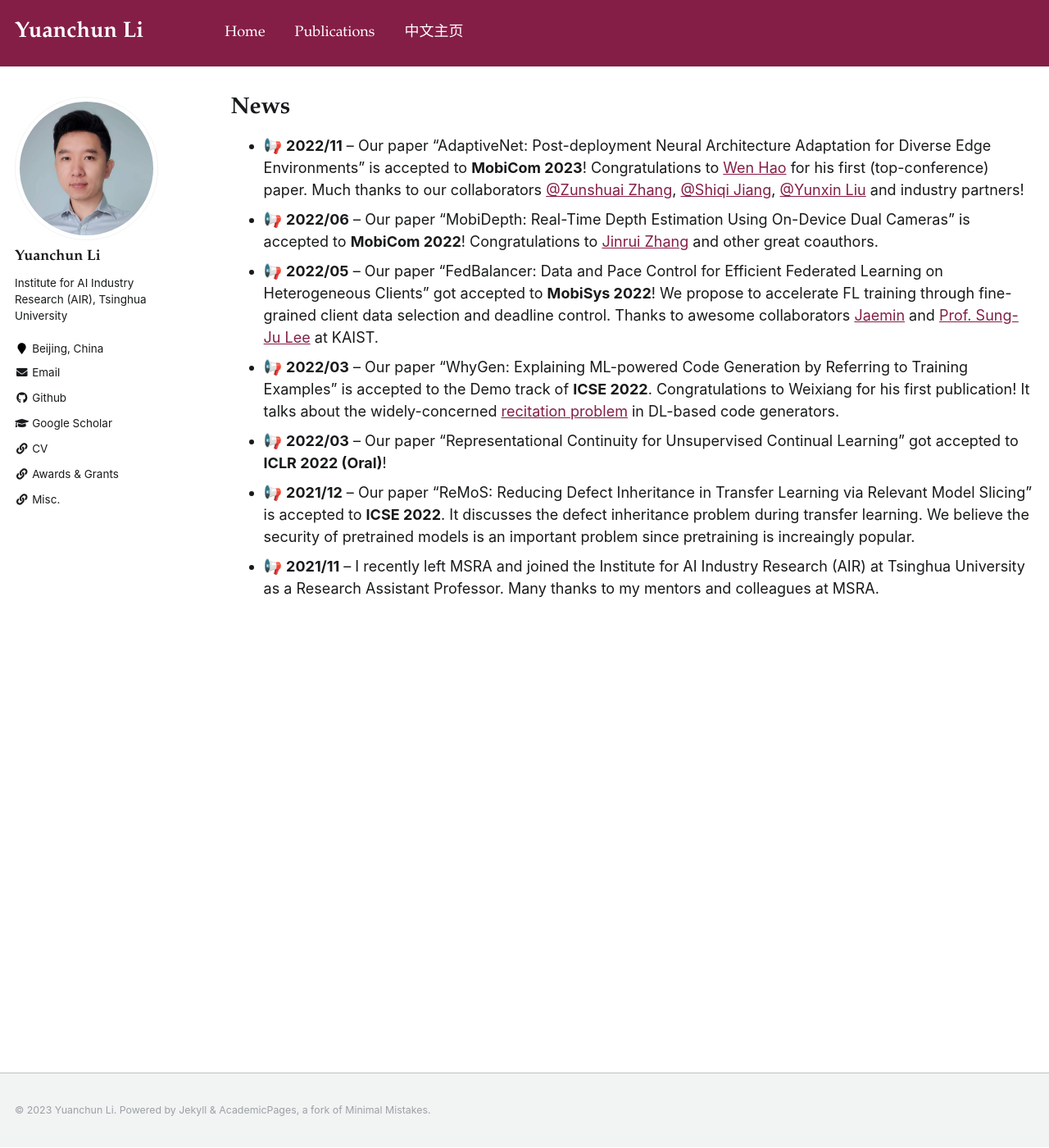
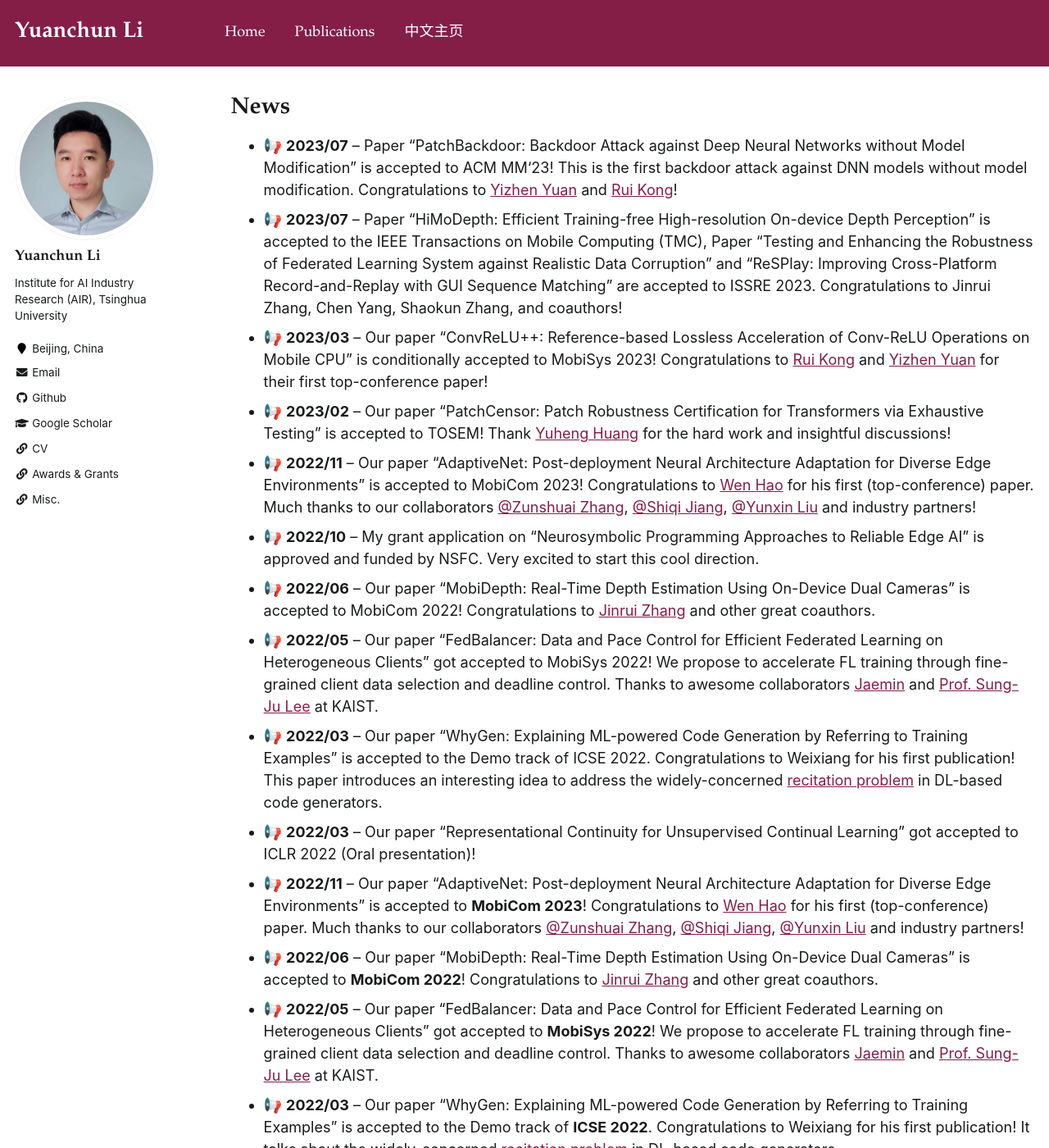
Before and after one commit to yuanchun-li/yuanchun-li.github.io, a Jekyll site: the page built from _pages/news.md, in a window 1280 px wide and 1400 px high. Shown: the whole window at 82% size. Built offline with Jekyll 4.4.1, drawn with Linux system fonts in a browser that asks for light colours; some of the changed text lies outside the part shown.

Commit message:
update homepage

```diff
--- a/_pages/news.md
+++ b/_pages/news.md
@@ -9,10 +9,20 @@ redirect_from:
 
 {% include base_path %}
 
+- 📢 **2023/07** -- Paper "PatchBackdoor: Backdoor Attack against Deep Neural Networks without Model Modification" is accepted to ACM MM‘23! This is the first backdoor attack against DNN models without model modification. Congratulations to [Yizhen Yuan](https://xaiveryuan.github.io) and [Rui Kong](https://rui-kong.github.io/)!
+- 📢 **2023/07** -- Paper "HiMoDepth: Efficient Training-free High-resolution On-device Depth Perception" is accepted to the IEEE Transactions on Mobile Computing (TMC), Paper "Testing and Enhancing the Robustness of Federated Learning System against Realistic Data Corruption" and "ReSPlay: Improving Cross-Platform Record-and-Replay with GUI Sequence Matching" are accepted to ISSRE 2023. Congratulations to Jinrui Zhang, Chen Yang, Shaokun Zhang, and coauthors!
+- 📢 **2023/03** -- Our paper "ConvReLU++: Reference-based Lossless Acceleration of Conv-ReLU Operations on Mobile CPU" is conditionally accepted to MobiSys 2023! Congratulations to [Rui Kong](https://rui-kong.github.io/) and [Yizhen Yuan](https://xaiveryuan.github.io) for their first top-conference paper!
+- 📢 **2023/02** -- Our paper "PatchCensor: Patch Robustness Certification for Transformers via Exhaustive Testing" is accepted to TOSEM! Thank [Yuheng Huang](https://scholar.google.com/citations?user=yXYsGnQAAAAJ) for the hard work and insightful discussions!
+- 📢 **2022/11** -- Our paper "AdaptiveNet: Post-deployment Neural Architecture Adaptation for Diverse Edge Environments" is accepted to MobiCom 2023! Congratulations to [Wen Hao](#) for his first (top-conference) paper. Much thanks to our collaborators [@Zunshuai Zhang](#), [@Shiqi Jiang](https://www.microsoft.com/en-us/research/people/shijiang/), [@Yunxin Liu](https://yunxinliu.github.io/) and industry partners!
+- 📢 **2022/10** -- My grant application on "Neurosymbolic Programming Approaches to Reliable Edge AI" is approved and funded by NSFC. Very excited to start this cool direction.
+- 📢 **2022/06** -- Our paper "MobiDepth: Real-Time Depth Estimation Using On-Device Dual Cameras" is accepted to MobiCom 2022! Congratulations to [Jinrui Zhang](https://zjr.eis.mobi/) and other great coauthors.
+- 📢 **2022/05** -- Our paper "FedBalancer: Data and Pace Control for Efficient Federated Learning on Heterogeneous Clients" got accepted to MobiSys 2022! We propose to accelerate FL training through fine-grained client data selection and deadline control. Thanks to awesome collaborators [Jaemin](https://jaemin-shin.github.io/) and [Prof. Sung-Ju Lee](https://jaemin-shin.github.io/) at KAIST.
+- 📢 **2022/03** -- Our paper "WhyGen: Explaining ML-powered Code Generation by Referring to Training Examples" is accepted to the Demo track of ICSE 2022. Congratulations to Weixiang for his first publication! This paper introduces an interesting idea to address the widely-concerned [recitation problem](https://docs.github.com/ja/github/copilot/research-recitation) in DL-based code generators.
+- 📢 **2022/03** -- Our paper "Representational Continuity for Unsupervised Continual Learning" got accepted to ICLR 2022 (Oral presentation)!
 - 📢 **2022/11** -- Our paper "AdaptiveNet: Post-deployment Neural Architecture Adaptation for Diverse Edge Environments" is accepted to **MobiCom 2023**! Congratulations to [Wen Hao](#) for his first (top-conference) paper. Much thanks to our collaborators [@Zunshuai Zhang](#), [@Shiqi Jiang](https://www.microsoft.com/en-us/research/people/shijiang/), [@Yunxin Liu](https://yunxinliu.github.io/) and industry partners!
 - 📢 **2022/06** -- Our paper "MobiDepth: Real-Time Depth Estimation Using On-Device Dual Cameras" is accepted to **MobiCom 2022**! Congratulations to [Jinrui Zhang](https://zjr.eis.mobi/) and other great coauthors.
 - 📢 **2022/05** -- Our paper "FedBalancer: Data and Pace Control for Efficient Federated Learning on Heterogeneous Clients" got accepted to **MobiSys 2022**! We propose to accelerate FL training through fine-grained client data selection and deadline control. Thanks to awesome collaborators [Jaemin](https://jaemin-shin.github.io/) and [Prof. Sung-Ju Lee](https://jaemin-shin.github.io/) at KAIST.
 - 📢 **2022/03** -- Our paper "WhyGen: Explaining ML-powered Code Generation by Referring to Training Examples" is accepted to the Demo track of **ICSE 2022**. Congratulations to Weixiang for his first publication! It talks about the widely-concerned [recitation problem](https://docs.github.com/ja/github/copilot/research-recitation) in DL-based code generators.
 - 📢 **2022/03** -- Our paper "Representational Continuity for Unsupervised Continual Learning" got accepted to **ICLR 2022 (Oral)**!
 - 📢 **2021/12** -- Our paper "ReMoS: Reducing Defect Inheritance in Transfer Learning via Relevant Model Slicing" is accepted to **ICSE 2022**. It discusses the defect inheritance problem during transfer learning. We believe the security of pretrained models is an important problem since pretraining is increaingly popular.
-- 📢 **2021/11** -- I recently left MSRA and joined the Institute for AI Industry Research (AIR) at Tsinghua University as a Research Assistant Professor. Many thanks to my mentors and colleagues at MSRA.
+- 📢 **2021/11** -- I recently left MSRA and joined the Institute for AI Industry Research (AIR) at Tsinghua University. Many thanks to my mentors and colleagues at MSRA.
```
